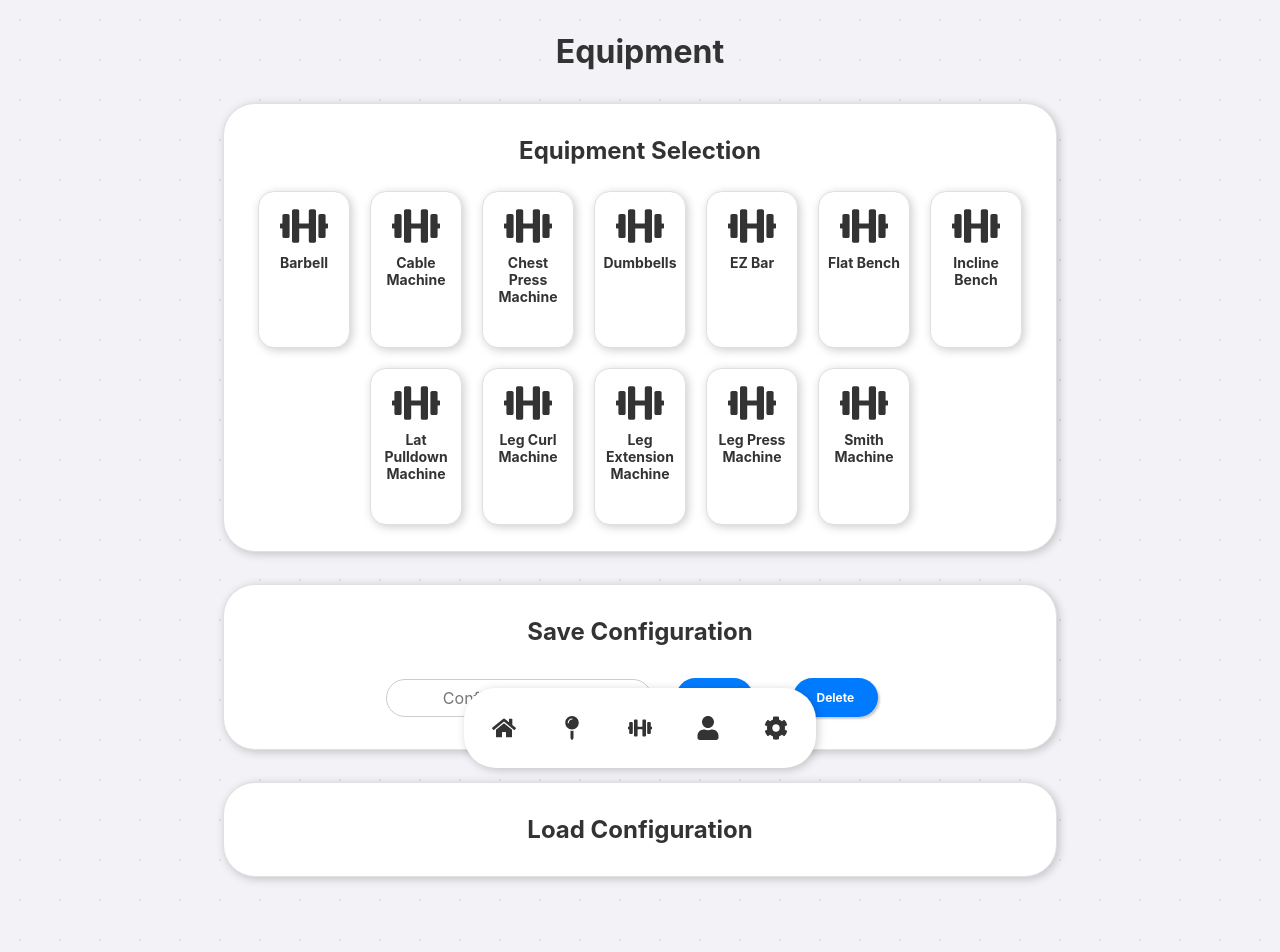
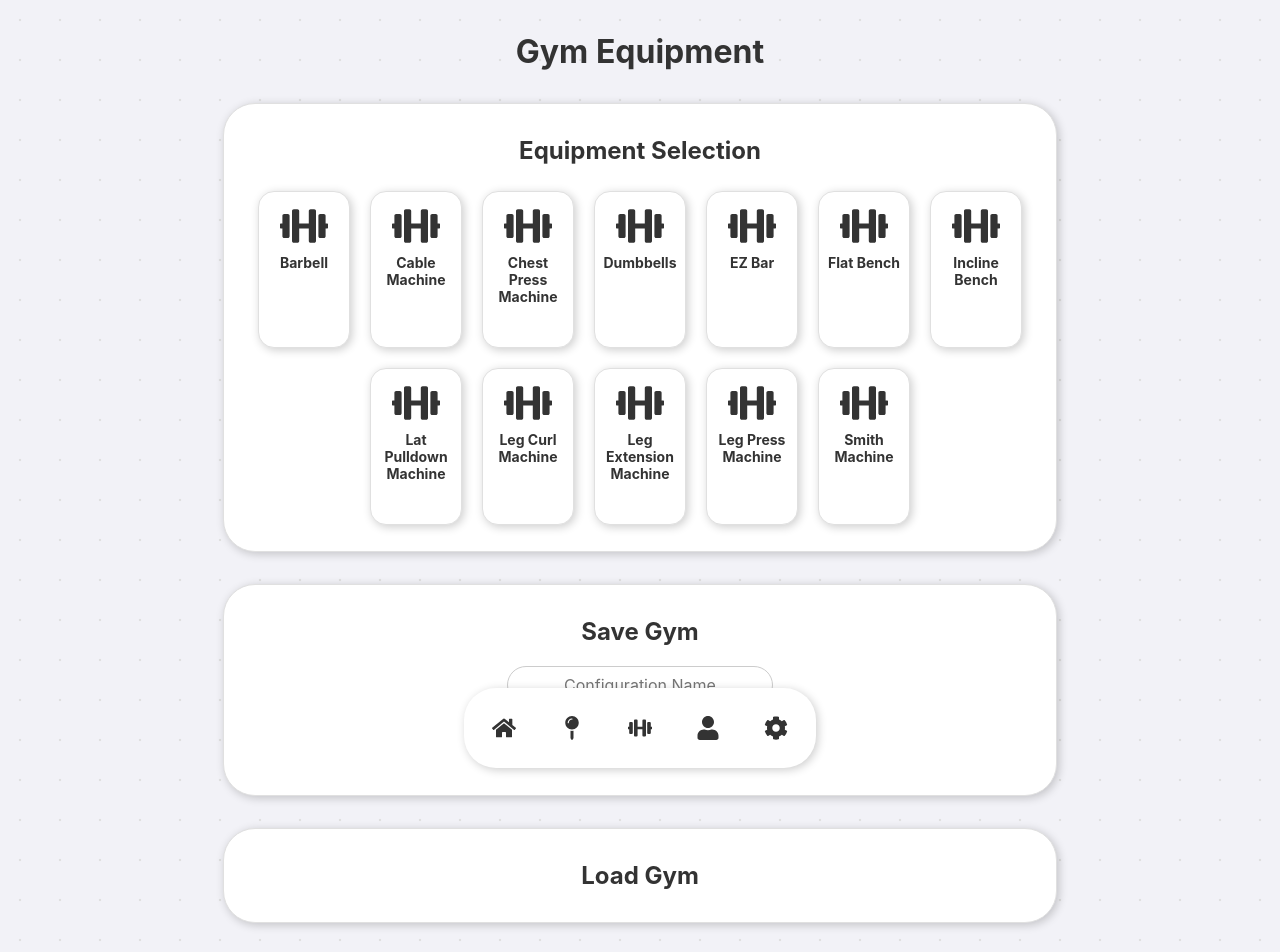
Before and after one commit to Jararered/fitness-framework, a React (Vite) app: page /equipment in a window 1280 px wide. Shown: the top 952 px of the page. Built offline with nearby package versions, Linux system fonts and the light colour scheme.

Commit message:
Refactor EquipmentSelectionPage to improve clarity by renaming functions and UI elements, changing "Save Configuration" to "Save Gym" and "Load Configuration" to "Load Gym". Update equipment handling logic to streamline saving and loading processes, enhancing user experience.

```diff
--- a/src/pages/EquipmentSelectionPage.tsx
+++ b/src/pages/EquipmentSelectionPage.tsx
@@ -34,9 +34,14 @@ const EquipmentSelectionPage: React.FC = () => {
     const handleSaveEquipment = () => {
         // Check if name already exists in configs, if so, overwrite
         const exists = equipmentConfigs.some((config) => config.name === equipmentNameInput);
+
         if (equipmentNameInput && selectedEquipment.length > 0) {
             if (exists) {
-                handleOverwriteEquipment();
+                setEquipmentConfigs([
+                    ...equipmentConfigs.filter((config) => config.name !== equipmentNameInput),
+                    { name: equipmentNameInput, equipment: selectedEquipment },
+                ]);
+                setEquipmentLast(equipmentNameInput);
             } else {
                 setEquipmentConfigs([...equipmentConfigs, { name: equipmentNameInput, equipment: selectedEquipment }]);
                 setEquipmentLast(equipmentNameInput);
@@ -44,29 +49,20 @@ const EquipmentSelectionPage: React.FC = () => {
         }
     };
 
-    const handleLoadEquipment = (config: { name: string; equipment: string[] }) => {
+    const handleLoadGym = (config: { name: string; equipment: string[] }) => {
         setEquipmentNameInput(config.name);
         setSelectedEquipment(config.equipment);
         setEquipmentLast(config.name);
     };
 
-    const handleOverwriteEquipment = () => {
-        if (equipmentNameInput && selectedEquipment.length > 0) {
-            setEquipmentConfigs([
-                ...equipmentConfigs.filter((config) => config.name !== equipmentNameInput),
-                { name: equipmentNameInput, equipment: selectedEquipment },
-            ]);
-            setEquipmentLast(equipmentNameInput);
-        }
-    };
-
-    const handleDeleteSavedEquipment = (name: string) => {
+    const handleDeleteGym = (name: string) => {
         setEquipmentConfigs(equipmentConfigs.filter((config) => config.name !== name));
     };
 
     return (
         <div className="equipment-selection-page">
-            <h1>Equipment</h1>
+            <h1>Gym Equipment</h1>
+
             <div className="card">
                 <h2>Equipment Selection</h2>
                 <div className="equipment-toggles">
@@ -80,24 +76,26 @@ const EquipmentSelectionPage: React.FC = () => {
                     ))}
                 </div>
             </div>
+
             <div className="card">
-                <h2>Save Configuration</h2>
+                <h2>Save Gym</h2>
+                <input
+                    type="text"
+                    value={equipmentNameInput}
+                    onChange={(e) => setEquipmentNameInput(e.target.value)}
+                    placeholder="Configuration Name"
+                />
                 <span>
-                    <input
-                        type="text"
-                        value={equipmentNameInput}
-                        onChange={(e) => setEquipmentNameInput(e.target.value)}
-                        placeholder="Configuration Name"
-                    />
                     <button onClick={handleSaveEquipment}>Save</button>
-                    <button onClick={() => handleDeleteSavedEquipment(equipmentNameInput)}>Delete</button>
+                    <button onClick={() => handleDeleteGym(equipmentNameInput)}>Delete</button>
                 </span>
             </div>
+
             <div className="card">
-                <h2>Load Configuration</h2>
+                <h2>Load Gym</h2>
                 <span>
                     {equipmentConfigs.map((config) => (
-                        <button key={config.name} onClick={() => handleLoadEquipment(config)}>
+                        <button key={config.name} onClick={() => handleLoadGym(config)}>
                             {config.name}
                         </button>
                     ))}
```
